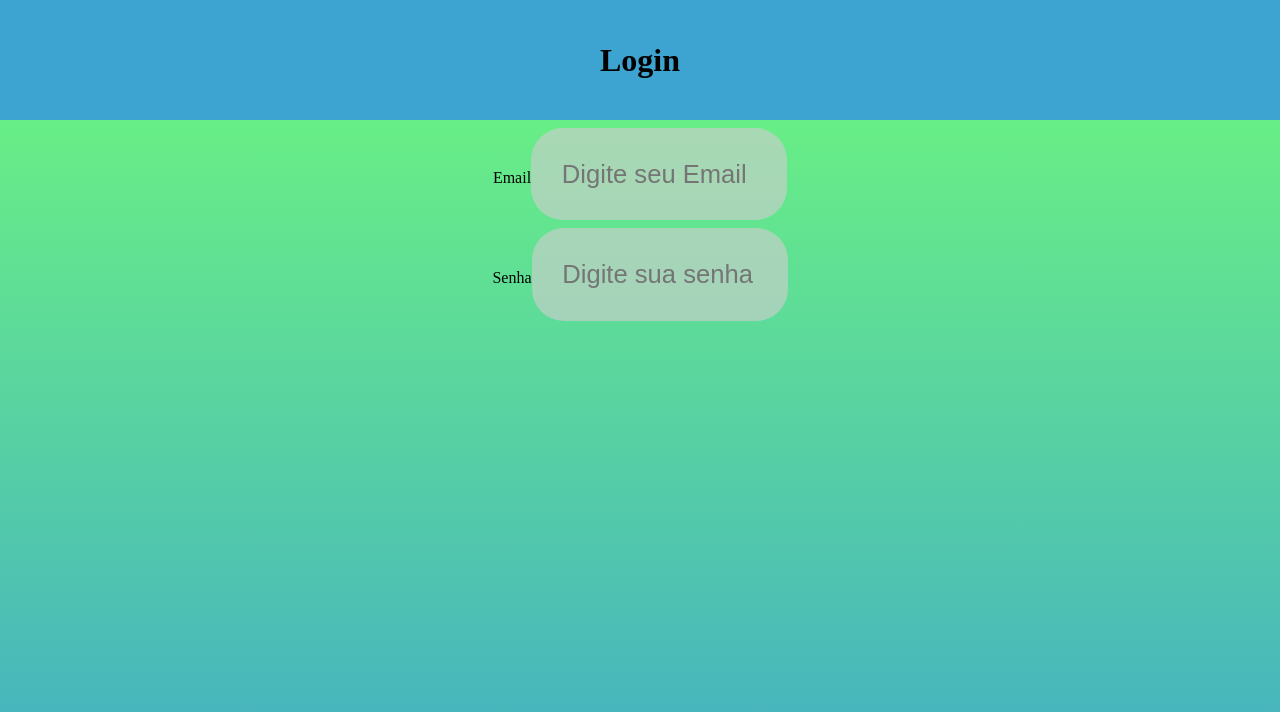
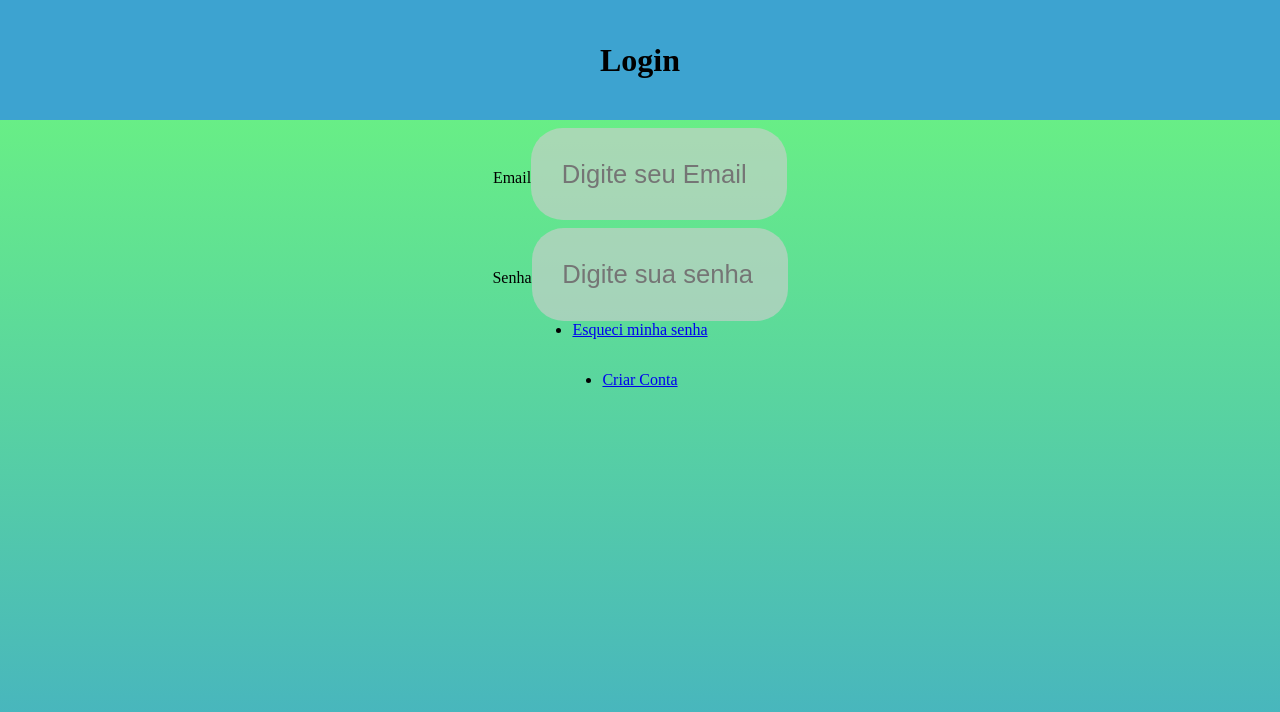
Before and after one commit to Hitz299/Challenge-2sem, a React (Vite) app in the folder atena-porto-seguro/: page /login in a window 1280 px wide. Shown: the top 712 px of the page. Built offline with nearby package versions, Linux system fonts and the light colour scheme.

Commit message:
Tela de login finalizada, por enquanto

```diff
--- a/atena-porto-seguro/src/components/BgGradient/BgGradient.tsx
+++ b/atena-porto-seguro/src/components/BgGradient/BgGradient.tsx
@@ -1,14 +1,15 @@
-import { ReactNode } from "react";
 import { StyleGradient } from "../../style/styled-cadastro";
 
 interface BgGradientProps {
-  children: ReactNode;
+  children: React.ReactNode;
 }
 
 export default function BgGradient({children}: BgGradientProps) {
   return (
     <StyleGradient>
-      {children}
+      <main>
+        {children}
+      </main>
     </StyleGradient>
   );
 }
--- /dev/null
+++ b/atena-porto-seguro/src/components/RodapeCadastro/RodapeCadastro.tsx
@@ -0,0 +1,25 @@
+import { Link } from "react-router-dom";
+import { StyleRodapeLink } from "../../style/styledGeral";
+
+interface RodapeCadastroProps {
+    link1: string,
+    link2: string
+    nomeLink1: string
+    nomeLink2: string
+    }
+
+
+export default function RodapeCadastro({link1, link2, nomeLink1, nomeLink2}: RodapeCadastroProps) {
+  return (
+    <>
+        <nav>
+            <StyleRodapeLink>
+                <li><Link to={link1}>{nomeLink1} </Link></li>
+                <li><Link to={link2}>{nomeLink2}</Link></li>
+
+            </StyleRodapeLink>
+        </nav>
+
+    </>
+  )
+}
--- a/atena-porto-seguro/src/routes/Login/index.tsx
+++ b/atena-porto-seguro/src/routes/Login/index.tsx
@@ -1,6 +1,7 @@
 import BgGradient from "../../components/BgGradient/BgGradient";
 import CabecalhoAzul from "../../components/CabecalhoAzul/CabecalhoAzul";
 import FormularioLogin from "../../components/FormularioLogin/FormularioLogin";
+import RodapeCadastro from "../../components/RodapeCadastro/RodapeCadastro";
 
 
 export default function Login() {
@@ -14,7 +15,8 @@ export default function Login() {
 
 
         <FormularioLogin/>
-
+       <RodapeCadastro link1="./recuperar/senha" link2="./criar/conta"
+       nomeLink1="Esqueci minha senha" nomeLink2="Criar Conta" />
       </BgGradient>
 
     </>
--- a/atena-porto-seguro/src/style/styledGeral.ts
+++ b/atena-porto-seguro/src/style/styledGeral.ts
@@ -8,6 +8,10 @@ export const StyleGeral = createGlobalStyle`
   padding: 0;
   box-sizing: border-box;
   }
+`
+export const StyleLink = styled.a`
+text-decoration: none;
+    color: aliceblue;
 `
 
 export const StyleButton = styled.button`
```
